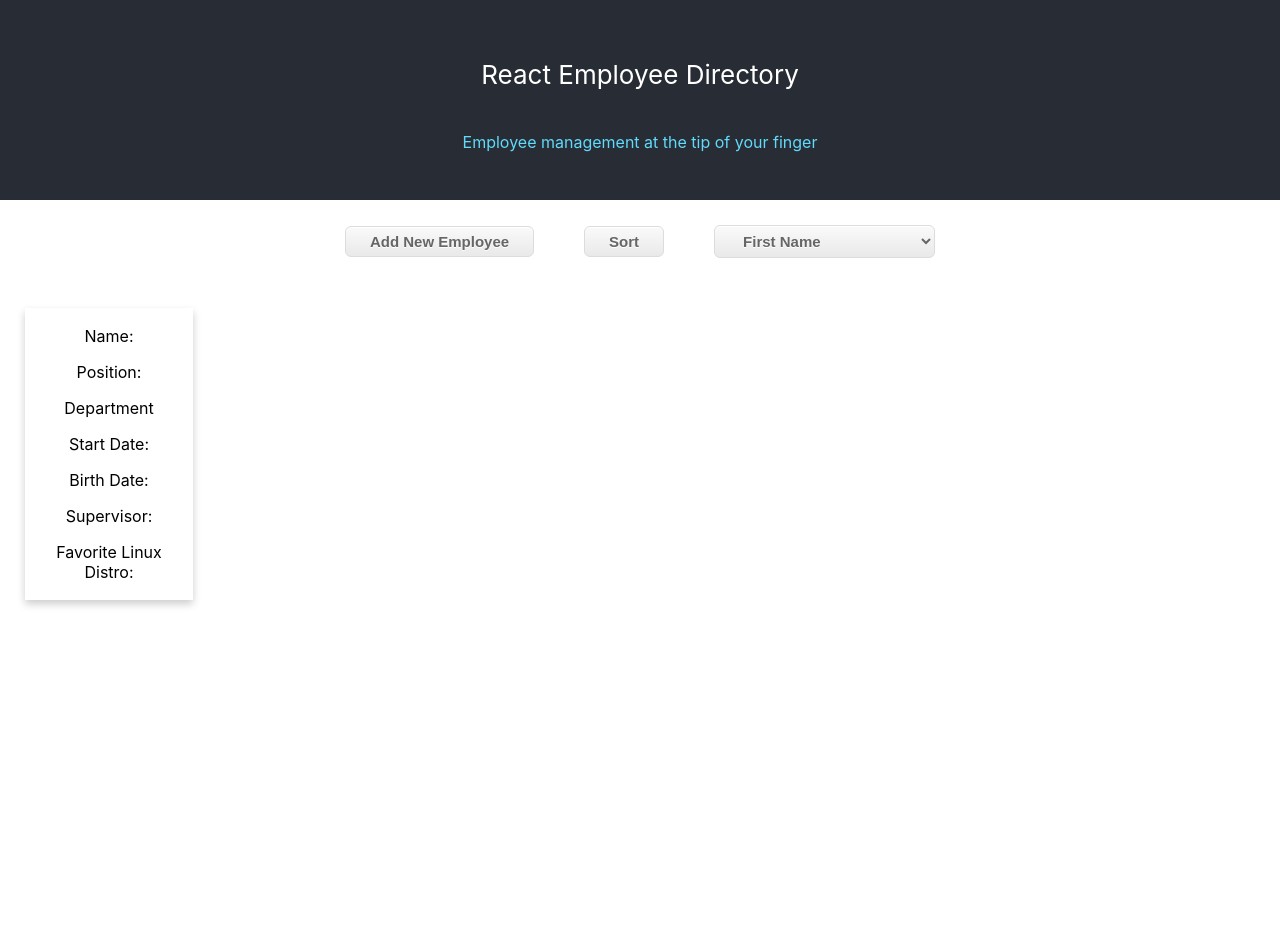
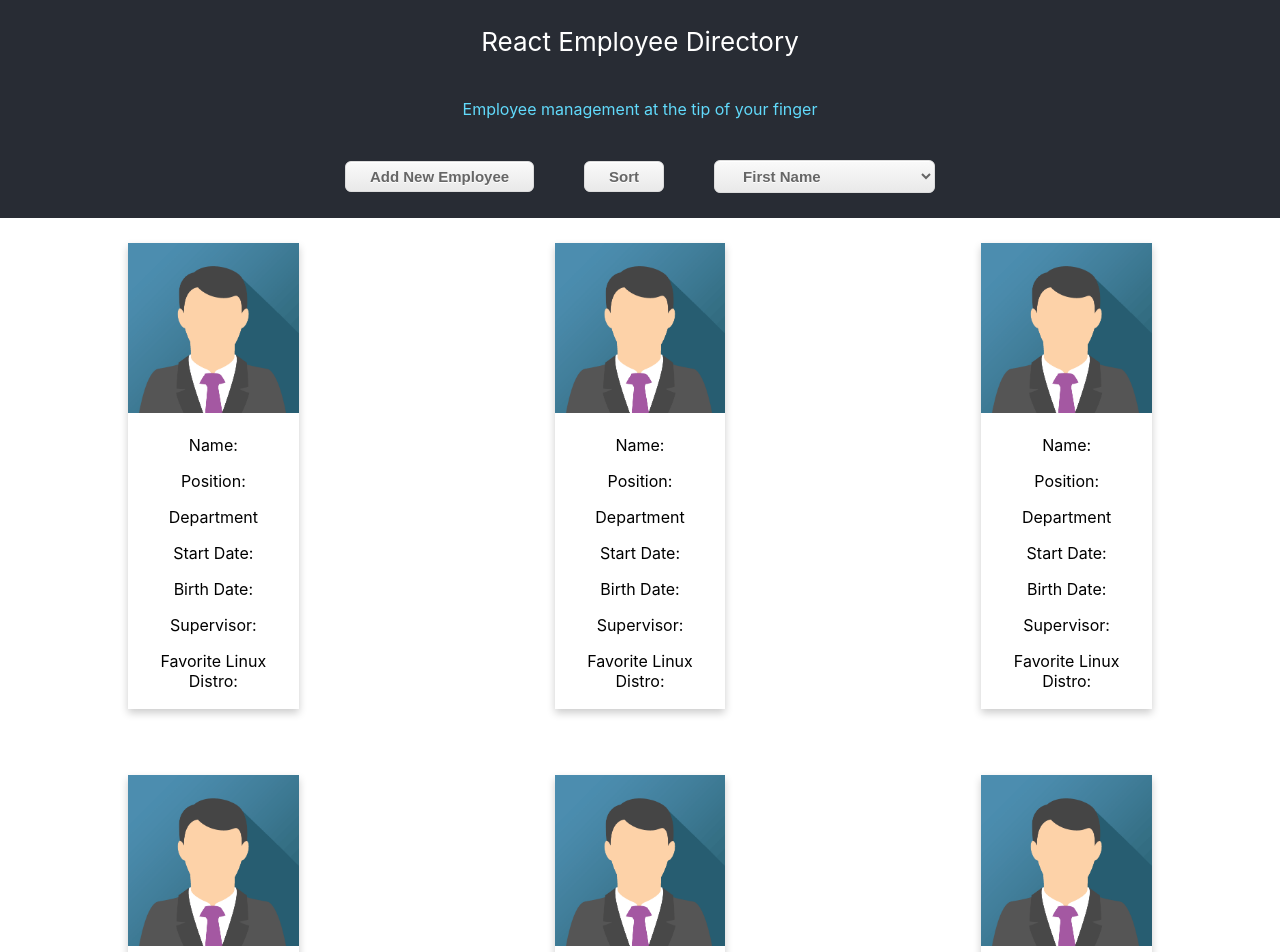
Before and after one commit to JonesElliott/employee-directory, a React (Create React App) app: page / in a window 1280 px wide. Shown: the top 952 px of the page. Before the commit the page ends 800 px from the top, so only its background shows below. Built offline with nearby package versions, Linux system fonts and the light colour scheme.

Commit message:
Changed styling for employee cards, add placeholder image

```diff
--- a/src/App.css
+++ b/src/App.css
@@ -42,13 +42,10 @@
   }
 }
 
-.test {
-
-}
-
 .CardSection {
+  justify-items: center;
   display: grid;
   grid-template-columns: repeat(3, 1fr);
-  column-gap: 10px;
+  column-gap: 0px;
   row-gap: 1em;
 }
--- a/src/App.js
+++ b/src/App.js
@@ -13,12 +13,18 @@
         <p className="App-link">
           Employee management at the tip of your finger
         </p>
+        <Buttons />
       </header>
-      <div>
-        <Buttons />
-      </div>
       <div className="test">
         <section className="CardSection">
+          <Card />
+          <Card />
+          <Card />
+          <Card />
+          <Card />
+          <Card />
+          <Card />
+          <Card />
           <Card />
         </section>
       </div>
--- a/src/components/card/card.css
+++ b/src/components/card/card.css
@@ -12,3 +12,7 @@
 .container {
     padding: 2px 16px;
 }
+
+.avatar {
+    width: 100%;
+}
--- a/src/components/card/card.js
+++ b/src/components/card/card.js
@@ -4,6 +4,7 @@
 function Card() {
     return (
         <div className="card">
+            <img src="./assets/img/avatar-male-1.png" className="avatar"/>
             <div className="container">
                 <p>Name:</p>
                 <p>Position:</p>
```
Also changed, not shown: public/assets/img/avatar-female-1.png (added), public/assets/img/avatar-male-1.png (added).
